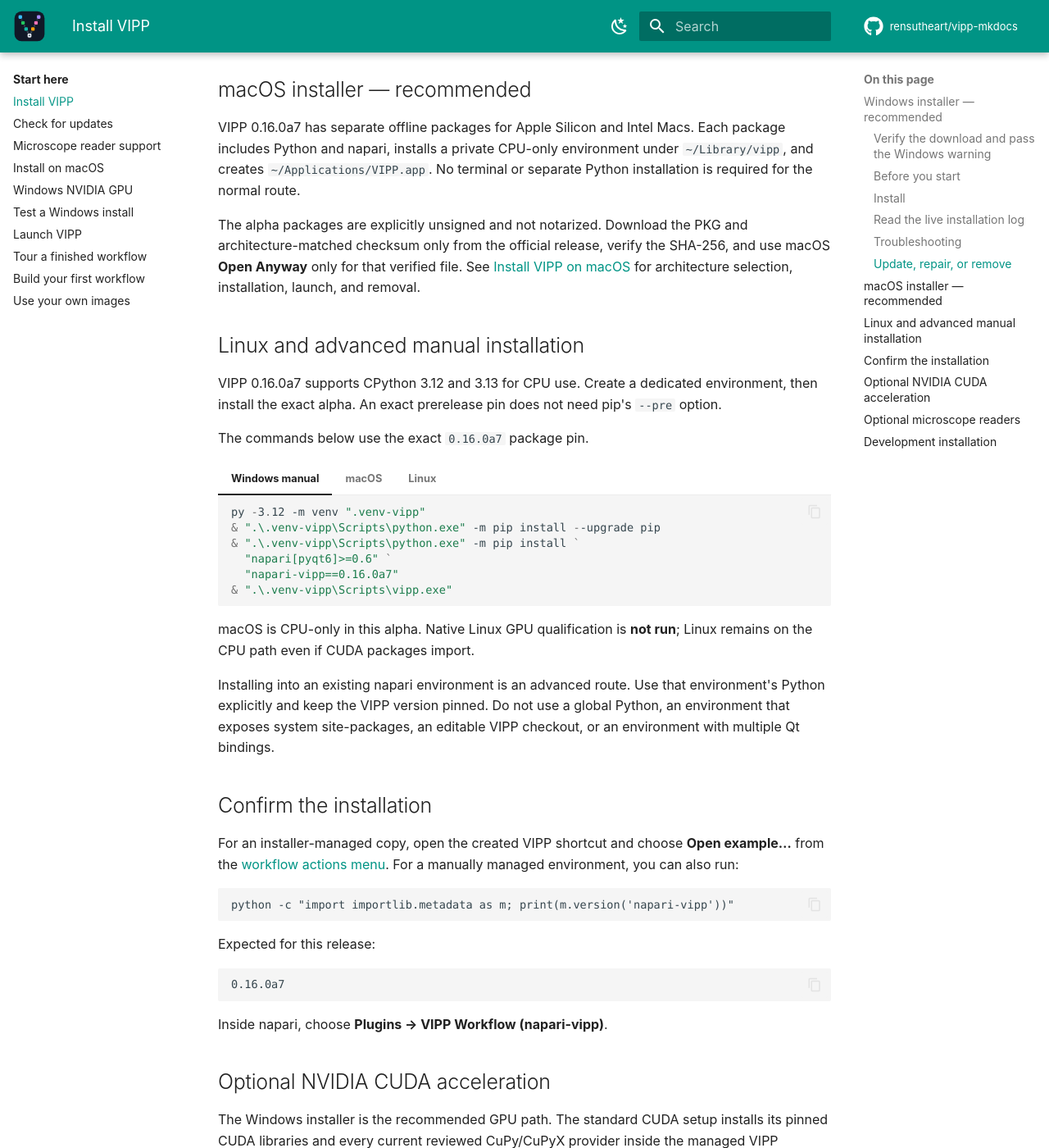
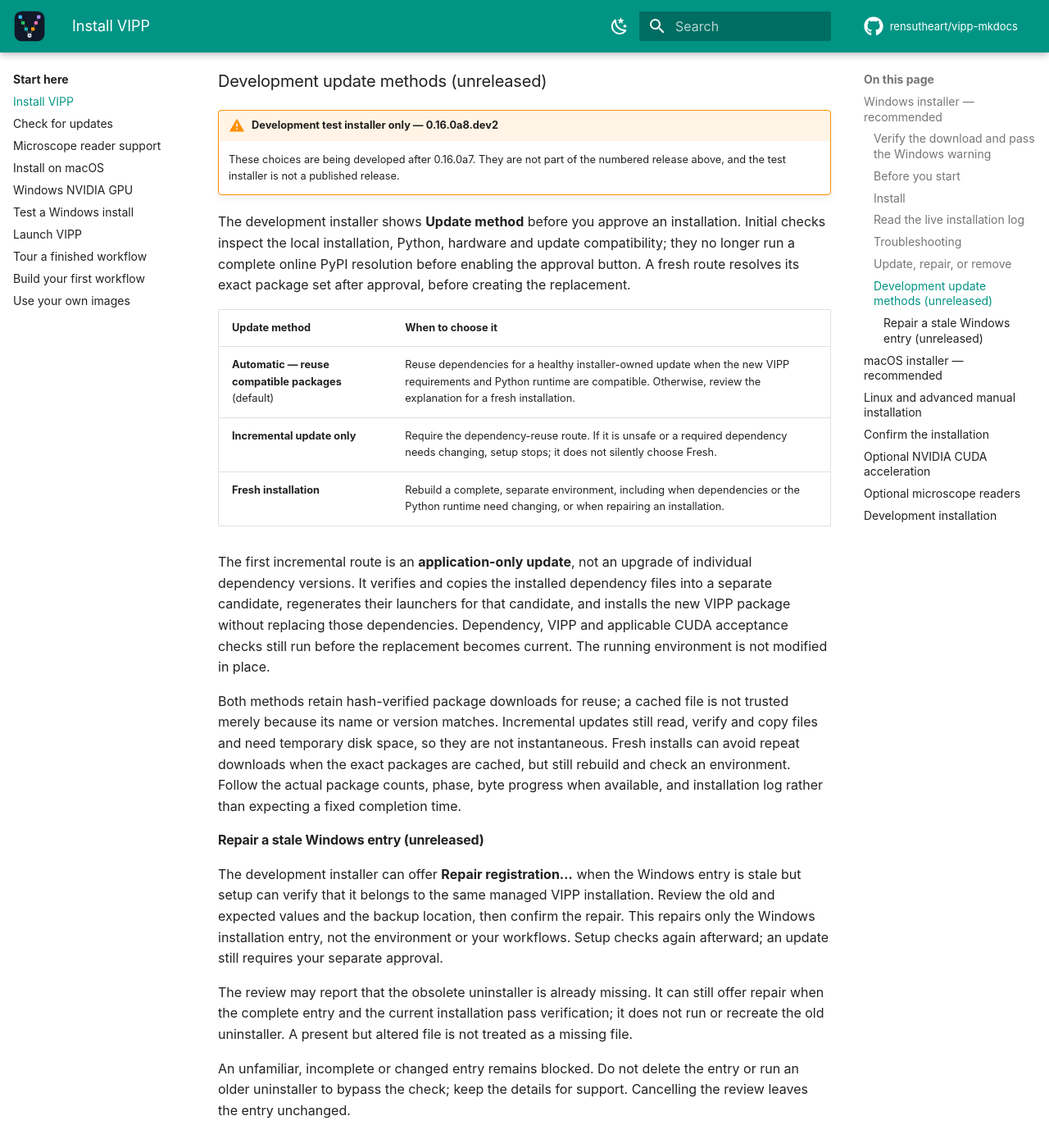
Before and after one commit to rensutheart/vipp-mkdocs, an MkDocs documentation site: the page built from docs/getting-started/installation.md, in a window 1280 px wide and 1400 px high, scrolled down 4809 px. Shown: the whole window at 82% size. Built offline with MkDocs 1.6.1 and Material for MkDocs 9.7.7, drawn with Linux system fonts in a browser that asks for light colours; plug-ins that fetch from the network failed and are left out; comment, search, counter and statistics services are not loaded; the version menu is left out.

Commit message:
Document unreleased staged update methods and Windows-entry repair
AI-assisted companion documentation for local development installer; no publication.

```diff
--- a/docs/getting-started/installation.md
+++ b/docs/getting-started/installation.md
@@ -213,6 +213,58 @@
 Each entry has its own ownership-bound uninstaller, so removing CPU does not
 remove CUDA and removing CUDA does not remove CPU.
 
+### Development update methods (unreleased)
+
+!!! warning "Development test installer only — 0.16.0a8.dev2"
+    These choices are being developed after 0.16.0a7. They are not part of the
+    numbered release above, and the test installer is not a published release.
+
+The development installer shows **Update method** before you approve an
+installation. Initial checks inspect the local installation, Python, hardware
+and update compatibility; they no longer run a complete online PyPI resolution
+before enabling the approval button. A fresh route resolves its exact package
+set after approval, before creating the replacement.
+
+| Update method | When to choose it |
+| --- | --- |
+| **Automatic — reuse compatible packages** (default) | Reuse dependencies for a healthy installer-owned update when the new VIPP requirements and Python runtime are compatible. Otherwise, review the explanation for a fresh installation. |
+| **Incremental update only** | Require the dependency-reuse route. If it is unsafe or a required dependency needs changing, setup stops; it does not silently choose Fresh. |
+| **Fresh installation** | Rebuild a complete, separate environment, including when dependencies or the Python runtime need changing, or when repairing an installation. |
+
+The first incremental route is an **application-only update**, not an upgrade
+of individual dependency versions. It verifies and copies the installed
+dependency files into a separate candidate, regenerates their launchers for
+that candidate, and installs the new VIPP package without replacing those
+dependencies. Dependency, VIPP and applicable CUDA acceptance checks still run
+before the replacement becomes current. The running environment is not
+modified in place.
+
+Both methods retain hash-verified package downloads for reuse; a cached file is
+not trusted merely because its name or version matches. Incremental updates
+still read, verify and copy files and need temporary disk space, so they are
+not instantaneous. Fresh installs can avoid repeat downloads when the exact
+packages are cached, but still rebuild and check an environment. Follow the
+actual package counts, phase, byte progress when available, and installation
+log rather than expecting a fixed completion time.
+
+#### Repair a stale Windows entry (unreleased)
+
+The development installer can offer **Repair registration…** when the Windows
+entry is stale but setup can verify that it belongs to the same managed VIPP
+installation. Review the old and expected values and the backup location, then
+confirm the repair. This repairs only the Windows installation entry, not the
+environment or your workflows. Setup checks again afterward; an update still
+requires your separate approval.
+
+The review may report that the obsolete uninstaller is already missing. It can
+still offer repair when the complete entry and the current installation pass
+verification; it does not run or recreate the old uninstaller. A present but
+altered file is not treated as a missing file.
+
+An unfamiliar, incomplete or changed entry remains blocked. Do not delete the
+entry or run an older uninstaller to bypass the check; keep the details for
+support. Cancelling the review leaves the entry unchanged.
+
 ## macOS installer — recommended
 
 VIPP 0.16.0a7 has separate offline packages for Apple Silicon and Intel Macs.
```
Also changed, not shown: docs/getting-started/windows-cuda.md (+19 -0 lines).
